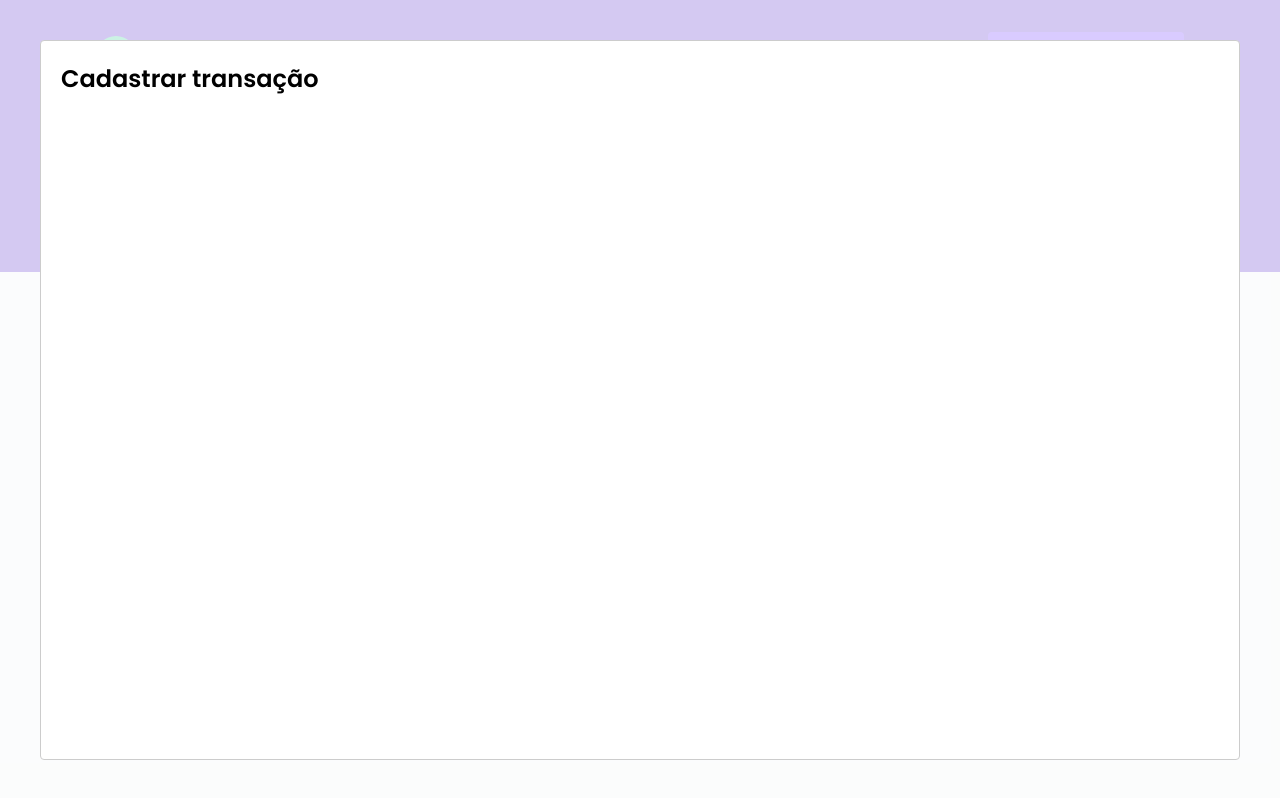
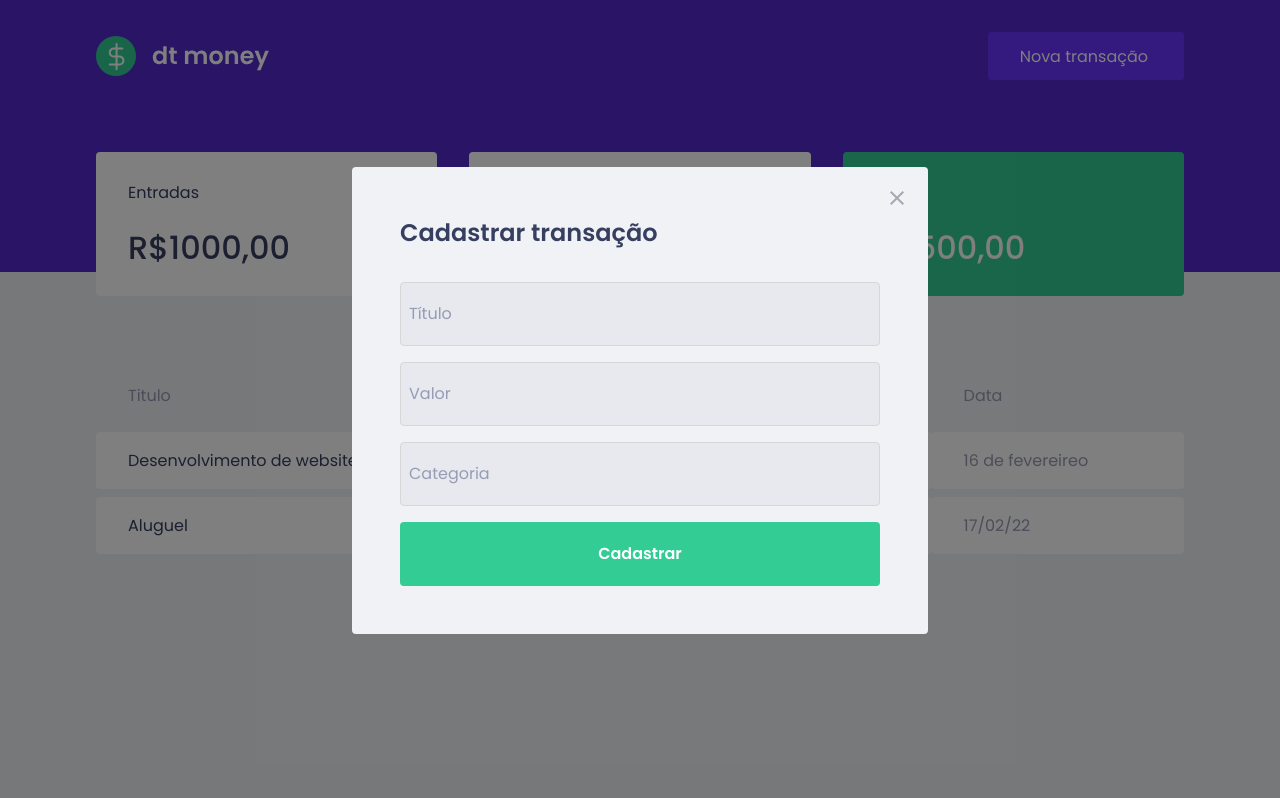
Before and after one commit to MikaelSantos1/IgniteModulo2-React, a React (Create React App) app: page / in a window 1280 px wide. Both pictures are taken after a click on the button "Nova transação". Built offline with nearby package versions, Linux system fonts and the light colour scheme; no server answers; what miragejs would draw is missing.

Commit message:
styles: modal

```diff
--- a/src/components/NewTransactionModal/index.tsx
+++ b/src/components/NewTransactionModal/index.tsx
@@ -1,17 +1,44 @@
 import Modal from 'react-modal'
-
-interface NewTransactionModalProps{
-    isOpen:boolean;
-    onRequestClose:()=>void;
+import { Container } from './styles'
+import closeImg from '../../assets/close.svg'
+interface NewTransactionModalProps {
+    isOpen: boolean;
+    onRequestClose: () => void;
 }
-export function NewTransactionModal({isOpen,onRequestClose}:NewTransactionModalProps){
-    return(
+export function NewTransactionModal({ isOpen, onRequestClose }: NewTransactionModalProps) {
+    return (
         <Modal
             isOpen={isOpen}
             onRequestClose={onRequestClose}
+            overlayClassName={'react-modal-overlay'}
+            className={"react-modal-content"}
+        >
+            <button
+            type='button'
+            onClick={onRequestClose}
+            className="react-modal-close"
             >
+                <img src={closeImg} alt="fechar modal" />
+            </button>
+            <Container>
+                <h2>Cadastrar transação</h2>
+                <input
+                    type="text"
+                    placeholder='Título'
+                />
+                <input
+                    type="number"
+                    placeholder='Valor'
+                />
 
-                <h2>Cadastrar transação</h2>
-            </Modal>
+                <input
+                    type="text"
+                    placeholder='Categoria'
+                />
+
+                <button type="submit">Cadastrar</button>
+            </Container>
+
+        </Modal>
     )
 }
--- a/src/components/NewTransactionModal/styles.ts
+++ b/src/components/NewTransactionModal/styles.ts
@@ -1,3 +1,46 @@
 import styled from 'styled-components'
 
-export const Container = styled.div``
+export const Container = styled.form`
+
+    h2{
+        color:var(--text-title);
+        font-size:1.5rem;
+        margin-bottom:2rem;
+    }
+    input{
+        width:100%;
+        padding:0 0.5rem;
+        height:4rem;
+        border-radius:0.25rem;
+        border:1px solid #d7d7d7;
+        background:#e7e9ee;
+
+        font-weight:400;
+        font-size:1rem;
+
+        &::placeholder{
+            color:var(--text-body);
+        }
+        & + input{
+            margin-top:1rem;
+        }
+    }
+
+    button[type="submit"]{
+        width:100%;
+        padding: 0 1.5rem;
+        height:4rem;
+        background:var(--green);
+        color:#fff;
+        border-radius:0.25rem;
+        border:0;
+        font-size:1rem;
+        font-weight:600;
+        margin-top:1rem;
+
+        transition:filter 0.2s;
+        &:hover{
+            filter:brightness(0.9);
+        }
+    }
+`
--- a/src/styles/global.ts
+++ b/src/styles/global.ts
@@ -1,4 +1,4 @@
-import {createGlobalStyle} from 'styled-components'
+import { createGlobalStyle } from 'styled-components'
 
 export const GlobalStyle = createGlobalStyle`
    :root{
@@ -47,4 +47,37 @@
         opacity:0.6;
         cursor:not-allowed;
     }
+
+    .react-modal-overlay{
+    background:rgba(0,0,0,0.5);
+    position:fixed;
+    top:0;
+    bottom:0;
+    left:0;
+    right:0;
+
+    display:flex;
+    justify-content:center;
+    align-items:center;
+    }
+
+    .react-modal-content{
+        width:100%;
+        max-width:576px;
+        background:var(--background);
+        padding:3rem;
+        position:relative;
+        border-radius:0.25rem;
+    }
+    .react-modal-close{
+        position:absolute;
+        right:1.5rem;
+        top:1.5rem;
+        border:0;
+        background:transparent;
+        transition:filter 0.2s;
+        &:hover{
+            filter:brightness(0.8);
+        }
+    }
 `
```
